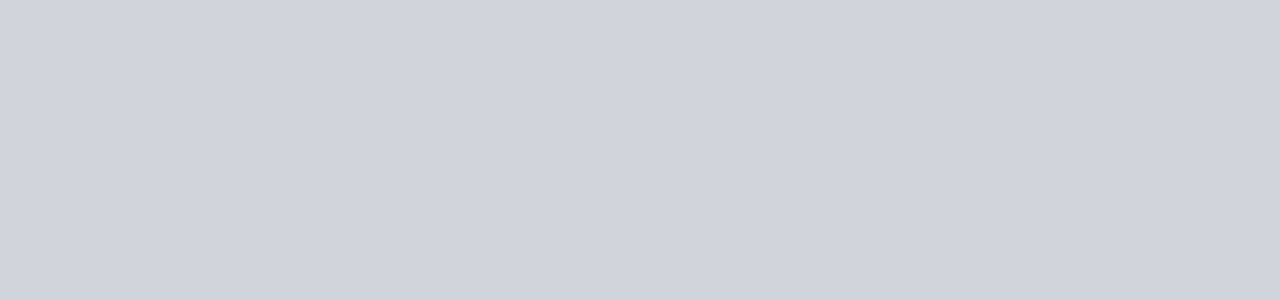
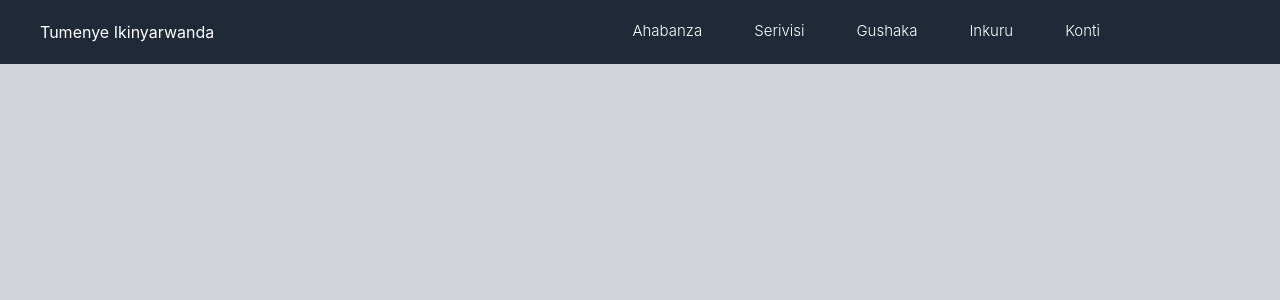
Before and after one commit to mt-richard/Tumenye, a React (Create React App) app: page / in a window 1280 px wide. Shown: the top 300 px of the page. Built offline with nearby package versions, Linux system fonts and the light colour scheme.

Commit message:
my sec commit

```diff
--- a/src/components/desktopnavbar.jsx
+++ b/src/components/desktopnavbar.jsx
@@ -17,7 +17,7 @@ const DesktopNavigation = () => {
   return (
 
     <div>
-      <div className='sm:hidden flex justify-between pl-10 pr-40 p-5 bg-gray-800'>
+      <div className='hidden md:flex justify-between pl-10 pr-40 p-5 bg-gray-800'>
         <div>
           <h2 className='text-white'>Tumenye Ikinyarwanda</h2>
         </div>
```
